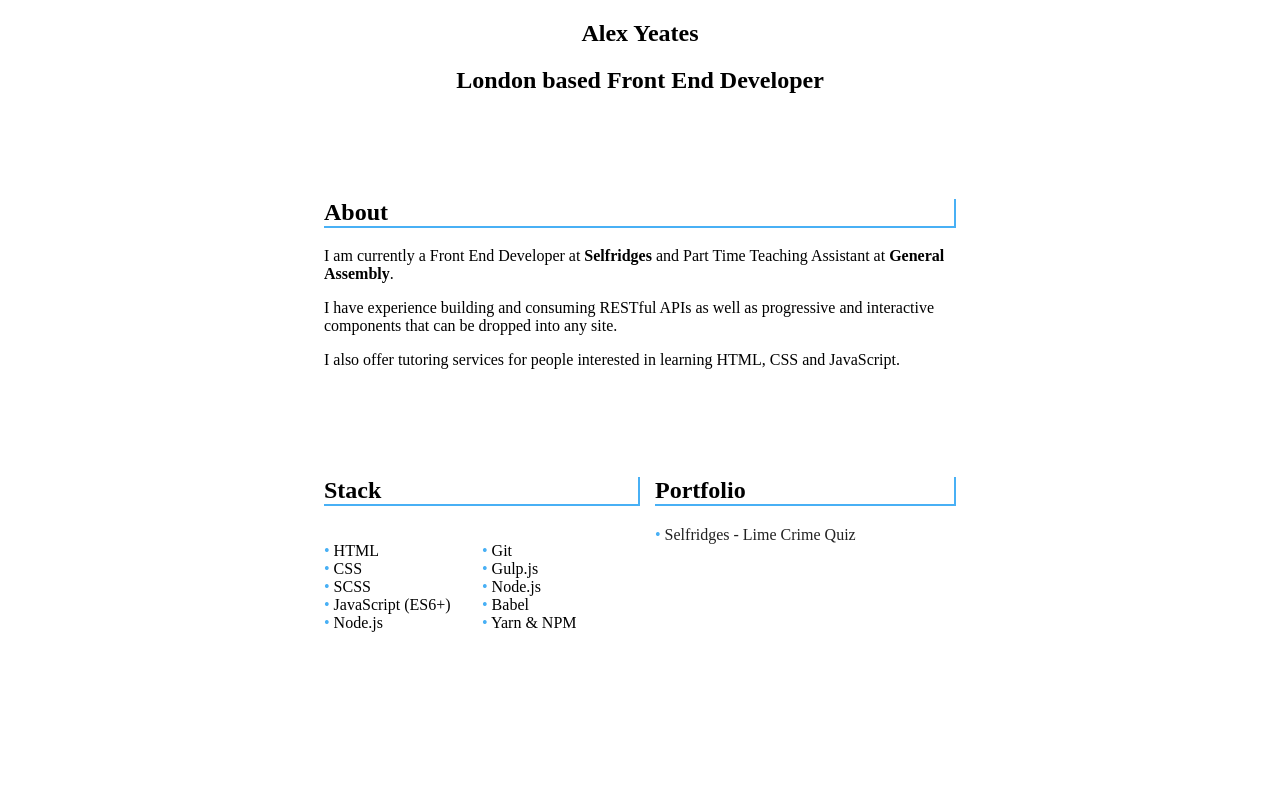
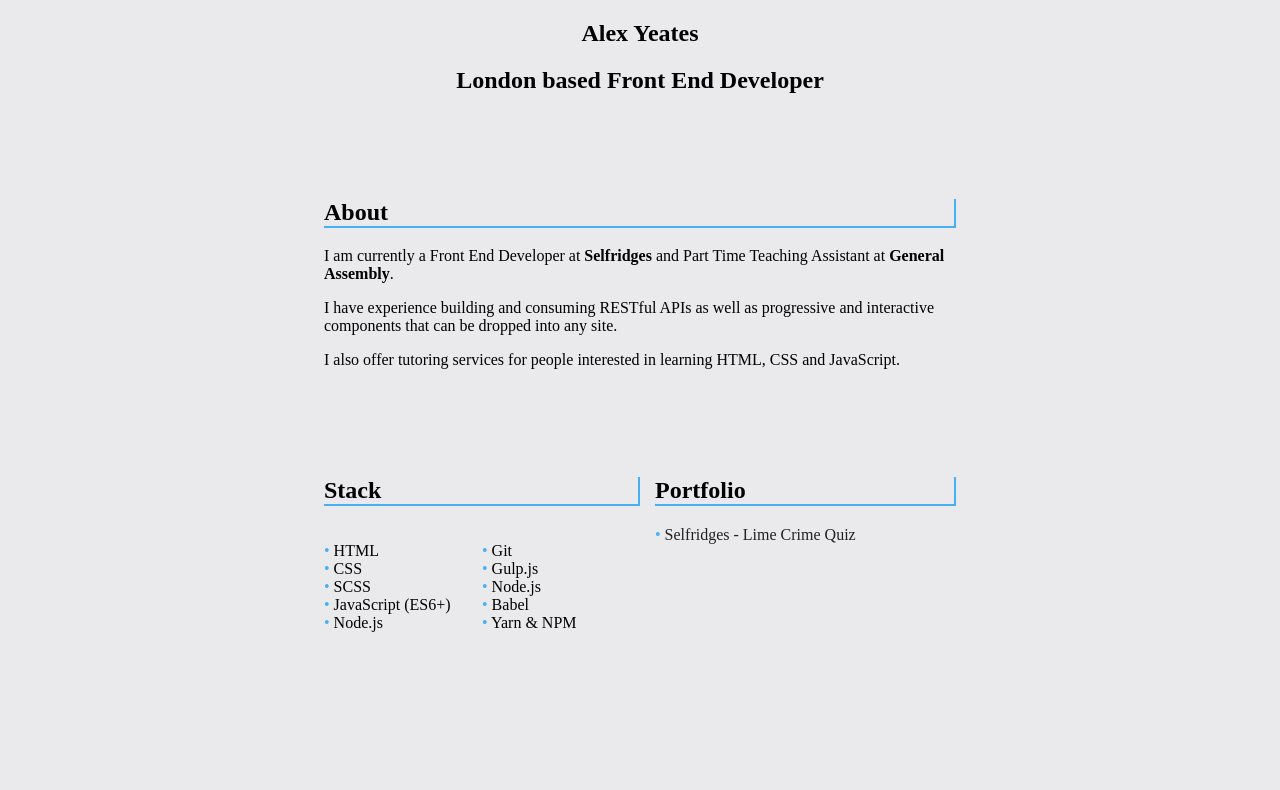
Before and after one commit to AlexYeates/AlexYeates.github.io, a website: page app/index.html in a window 1280 px wide. Shown: the part 71-861 px from the top of the page. Drawn offline with Linux system fonts and the light colour scheme; a web font is replaced by a local one.

Commit message:
background color

```diff
--- a/app/scss/constants/layout.scss
+++ b/app/scss/constants/layout.scss
@@ -3,6 +3,7 @@ body {
   grid-template-columns: repeat(4, 1fr);
   grid-template-rows: 50px 100vh;
   align-items: stretch;
+  background-color: #eaeaec;
   nav {
     grid-column: 1 / 5;
     display: grid;
```
Also changed, not shown: app/css/constants/layout.css, app/css/styles.css, dist/css/styles.min.css (deleted).
